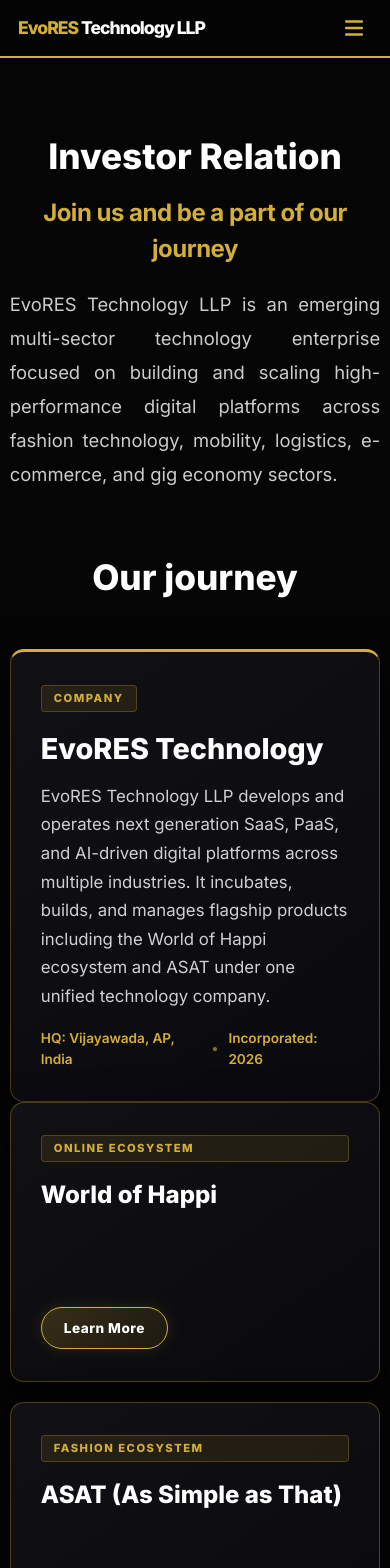
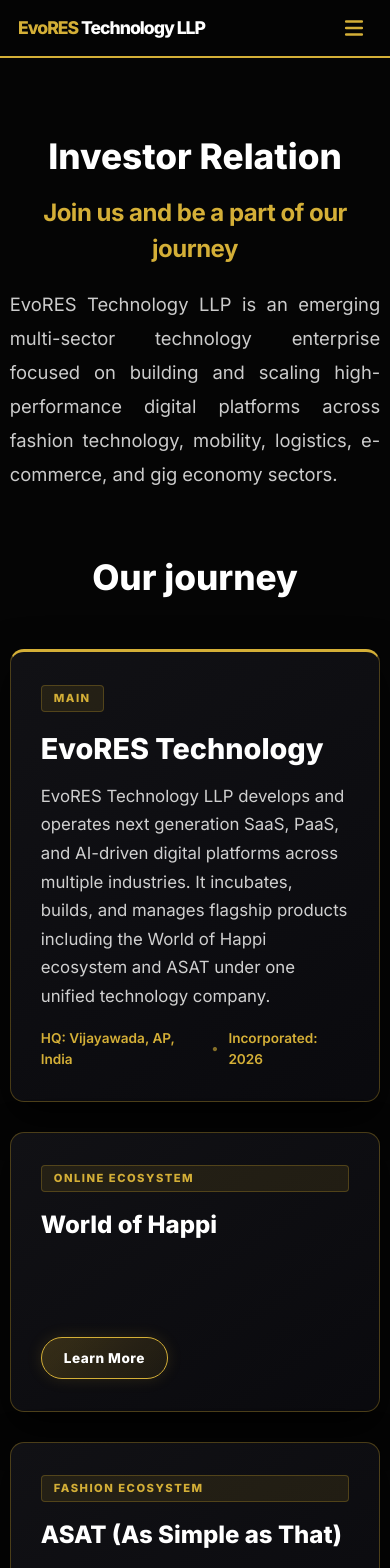
Before and after one commit to AnudeepMasura/evores-website, a React (Vite) app: page /investors in a window 390 px wide. Shown: the top 1568 px of the page. Built offline with nearby package versions, Linux system fonts and the light colour scheme.

Commit message:
Updated project

```diff
--- a/src/pages/Investors/Investors.css
+++ b/src/pages/Investors/Investors.css
@@ -162,7 +162,12 @@
     justify-content: space-between;
     min-height: 280px;
 }
-
+.tree-root-card {
+    max-width: 680px;
+    width: 100%;
+    border-top: 3px solid var(--gold);
+    margin-bottom: 30px;
+}
 .tree-branch-card h3 {
     font-size: 1.5rem;
     font-weight: 800;
@@ -210,7 +215,11 @@
 @media (max-width: 900px) {
     .tree-branches {
         grid-template-columns: 1fr;
-        gap: 20px;
+        gap: 30px;
+    }
+
+    .tree-branch-card {
+        margin-bottom: 10;
     }
 
     .tree-conduits {
--- a/src/pages/Investors/Investors.jsx
+++ b/src/pages/Investors/Investors.jsx
@@ -40,7 +40,7 @@
 
             {/* Central Company Node */}
             <div className="tree-root-card glass-investor-card">
-              <div className="card-badge">COMPANY</div>
+              <div className="card-badge">MAIN</div>
               <h3>EvoRES Technology</h3>
               <p className="company-desc">
                 EvoRES Technology LLP develops and operates next generation SaaS, PaaS, and AI-driven digital platforms across multiple industries. It incubates, builds, and manages flagship products including the World of Happi ecosystem and ASAT under one unified technology company.
```
